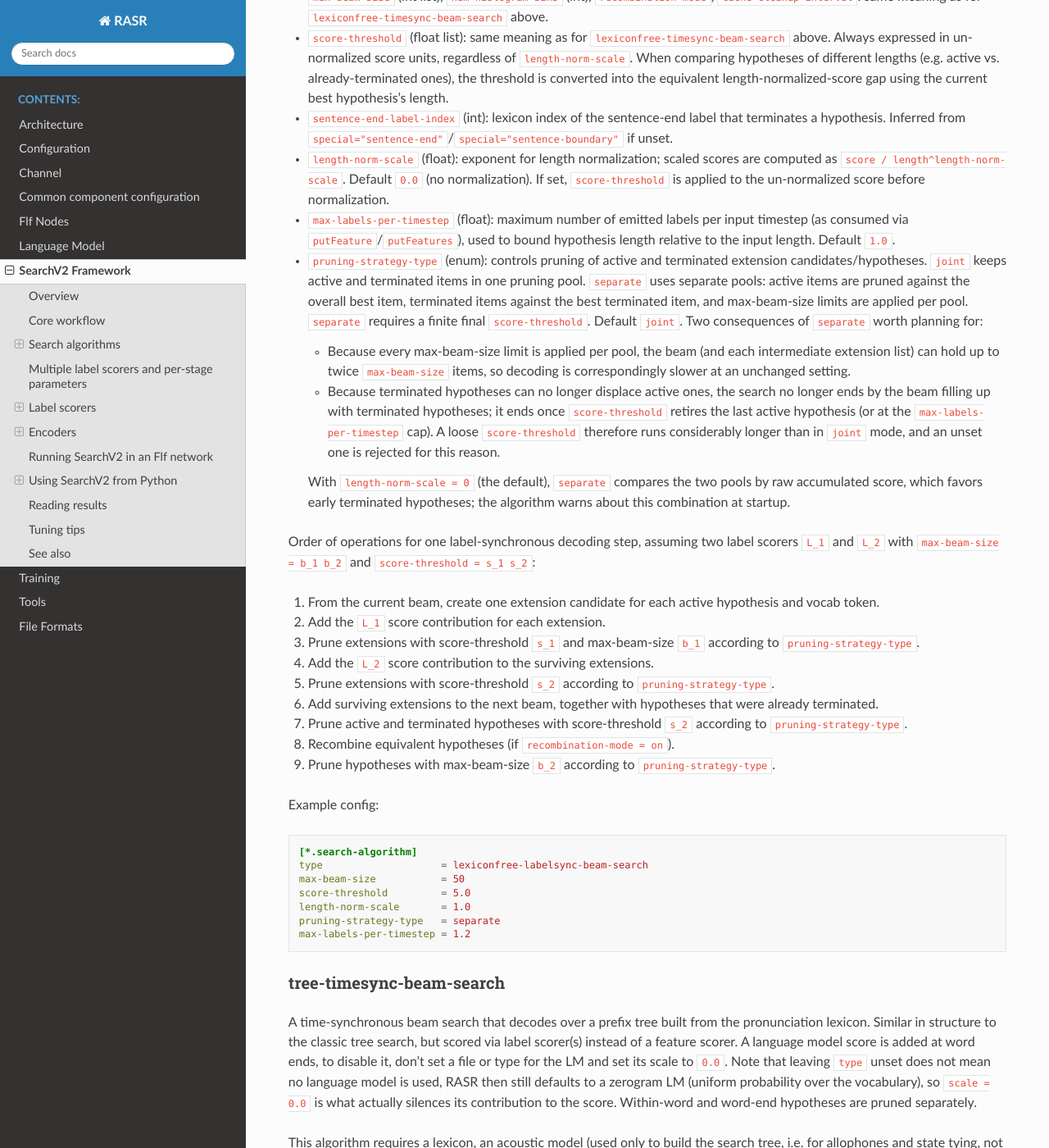
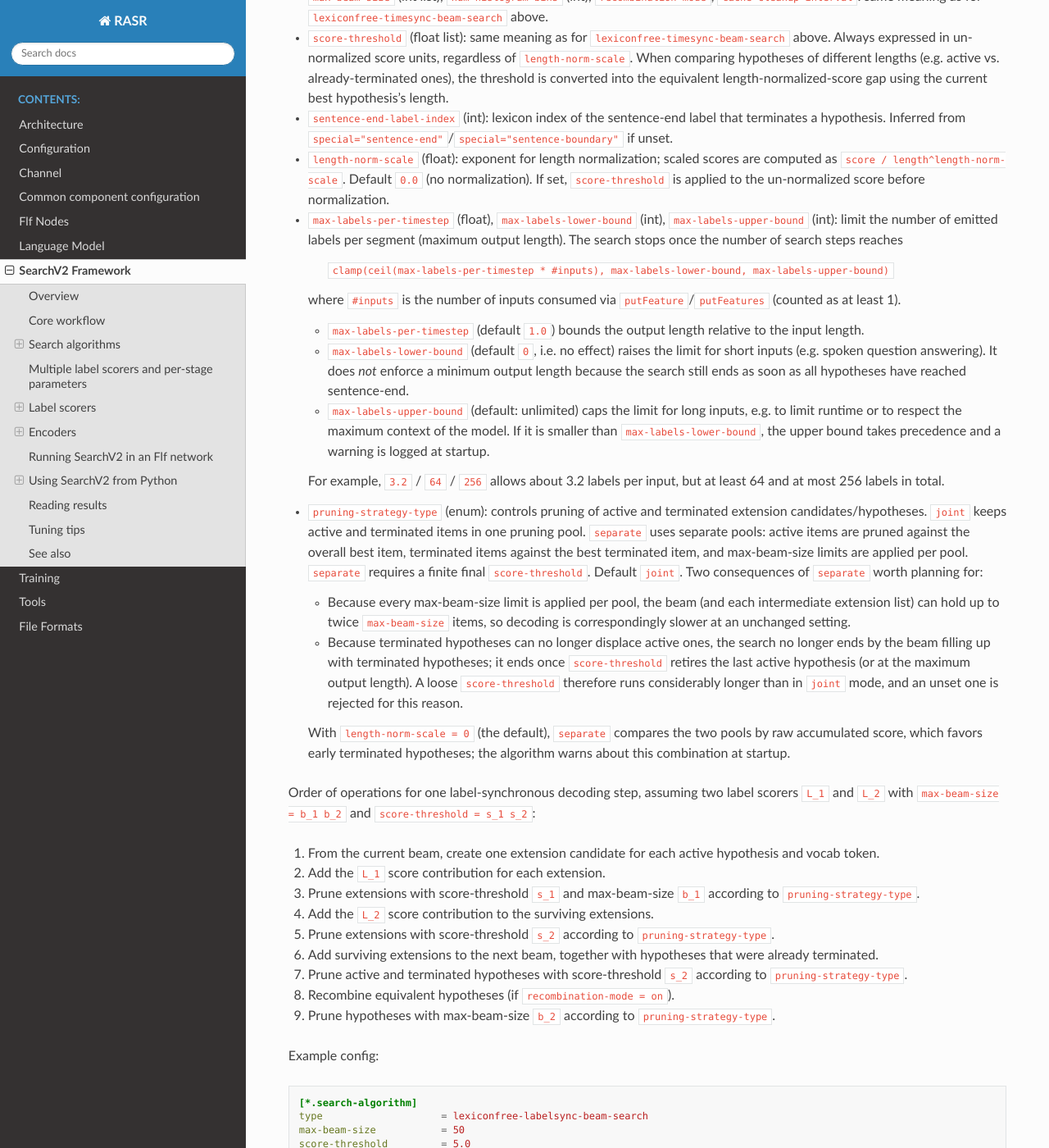
Before and after one commit to rwth-i6/rasr, a Sphinx documentation site: the page built from doc/search_v2.rst, in a window 1280 px wide and 1400 px high, scrolled down 6719 px. Shown: the whole window at 82% size. Built offline with Sphinx 7.4.7 and the Read the Docs theme 3.1.0, drawn with Linux system fonts in a browser that asks for light colours; some of the changed text lies outside the part shown.

Commit message:
Add lower and upper bound for output length to labelsync searches

```diff
--- a/doc/search_v2.rst
+++ b/doc/search_v2.rst
@@ -289,8 +289,24 @@ models.
 * ``length-norm-scale`` (float): exponent for length normalization; scaled scores are computed as
   ``score / length^length-norm-scale``. Default ``0.0`` (no normalization). If set, ``score-threshold`` is
   applied to the un-normalized score before normalization.
-* ``max-labels-per-timestep`` (float): maximum number of emitted labels per input timestep (as consumed via
-  ``putFeature``/``putFeatures``), used to bound hypothesis length relative to the input length. Default ``1.0``.
+* ``max-labels-per-timestep`` (float), ``max-labels-lower-bound`` (int), ``max-labels-upper-bound`` (int):
+  limit the number of emitted labels per segment (maximum output length). The search stops once the number of
+  search steps reaches
+
+      ``clamp(ceil(max-labels-per-timestep * #inputs), max-labels-lower-bound, max-labels-upper-bound)``
+
+  where ``#inputs`` is the number of inputs consumed via ``putFeature``/``putFeatures`` (counted as at least 1).
+
+  * ``max-labels-per-timestep`` (default ``1.0``) bounds the output length relative to the input length.
+  * ``max-labels-lower-bound`` (default ``0``, i.e. no effect) raises the limit for short inputs (e.g. spoken
+    question answering). It does *not* enforce a minimum output length because the search still ends as soon as
+    all hypotheses have reached sentence-end.
+  * ``max-labels-upper-bound`` (default: unlimited) caps the limit for long inputs, e.g. to limit runtime or to
+    respect the maximum context of the model. If it is smaller than ``max-labels-lower-bound``, the upper bound
+    takes precedence and a warning is logged at startup.
+
+  For example, ``3.2`` / ``64`` / ``256`` allows about 3.2 labels per input, but at least 64 and at most 256
+  labels in total.
 * ``pruning-strategy-type`` (enum): controls pruning of active and terminated extension candidates/hypotheses.
   ``joint`` keeps active and terminated items in one pruning pool. ``separate`` uses separate pools: active items
   are pruned against the overall best item, terminated items against the best terminated item, and max-beam-size
@@ -301,7 +317,7 @@ models.
     hold up to twice ``max-beam-size`` items, so decoding is correspondingly slower at an unchanged setting.
   * Because terminated hypotheses can no longer displace active ones, the search no longer ends by the beam
     filling up with terminated hypotheses; it ends once ``score-threshold`` retires the last active hypothesis
-    (or at the ``max-labels-per-timestep`` cap). A loose ``score-threshold`` therefore runs considerably longer
+    (or at the maximum output length). A loose ``score-threshold`` therefore runs considerably longer
     than in ``joint`` mode, and an unset one is rejected for this reason.
 
   With ``length-norm-scale = 0`` (the default), ``separate`` compares the two pools by raw accumulated score,
@@ -526,8 +542,8 @@ index used for the search tree itself.
 * ``score-threshold``: same meaning as for ``tree-timesync-beam-search`` above. Also interacts with
   ``length-norm-scale`` the same way as for ``lexiconfree-labelsync-beam-search`` above -- always expressed in
   un-normalized score units.
-* ``length-norm-scale``, ``max-labels-per-timestep``: same meaning and defaults as for
-  ``lexiconfree-labelsync-beam-search`` above.
+* ``length-norm-scale``, ``max-labels-per-timestep``, ``max-labels-lower-bound``, ``max-labels-upper-bound``:
+  same meaning and defaults as for ``lexiconfree-labelsync-beam-search`` above.
 * ``pruning-strategy-type``: same choices, default and caveats as for ``lexiconfree-labelsync-beam-search``
   above (including the requirement of a finite final ``score-threshold`` for ``separate``), applied to
   word-end pruning and to final score and max-beam pruning of the beam. Within-word extensions are always
```
Also changed, not shown: 4 other files.
